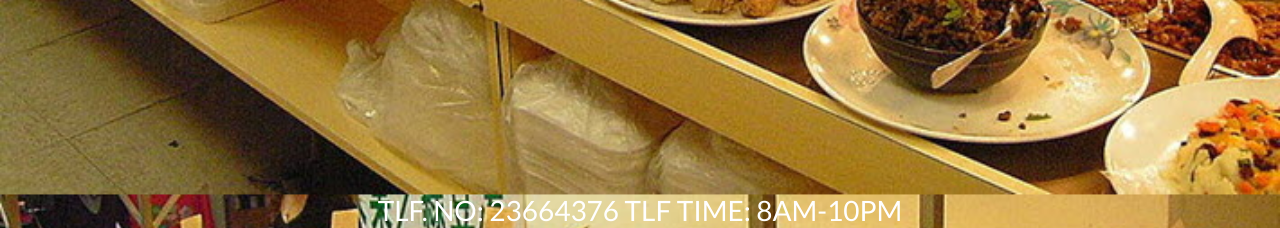
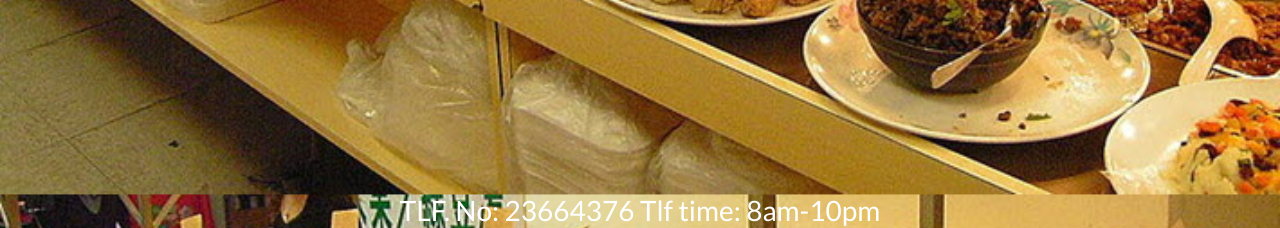
Before and after one commit to asifdanishyar/OnlineShoppingApp, a Django app: page / in a window 1280 px wide. Shown: the part 606-834 px from the top of the page. Run offline with Django 3.2, Linux system fonts and the light colour scheme; some libraries are stand-ins or nearby versions.

Commit message:
last version of footer

```diff
--- a/home/templates/home/index.html
+++ b/home/templates/home/index.html
@@ -26,6 +26,6 @@
         </div>
     </div>
     <div class="container">
-        <h3 class="logo-font text-white h3 footer">TLF. No: 23664376                Tlf time: 8am-10pm</h3>
+        <h3 class="text-white h3 footer">TLF. No: 23664376                Tlf time: 8am-10pm</h3>
     </div>
 {% endblock %}
--- a/static/css/base.css
+++ b/static/css/base.css
@@ -270,7 +270,6 @@ input[name='q']::placeholder {
 /* footer */
 .footer {
    text-align: center;
-   align-items: center;
 }
 
 /* fixed top navbar only on medium and up */
```
